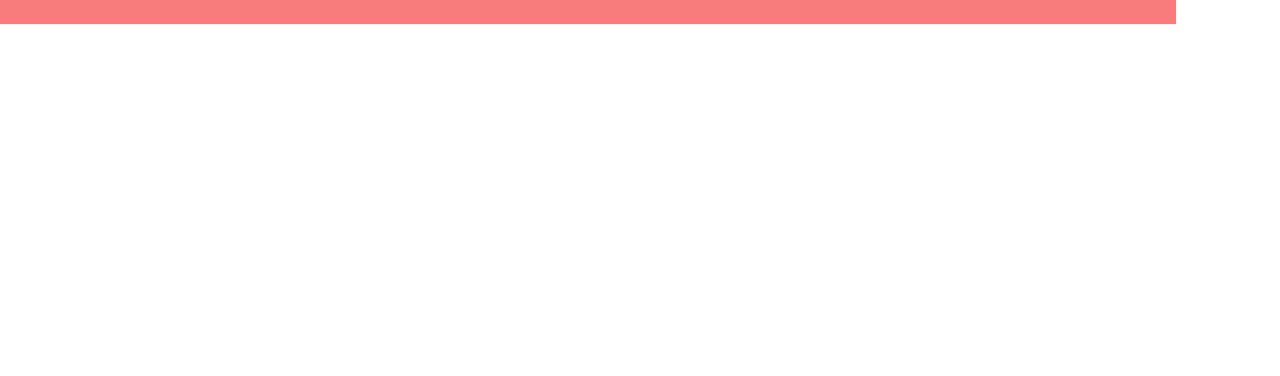
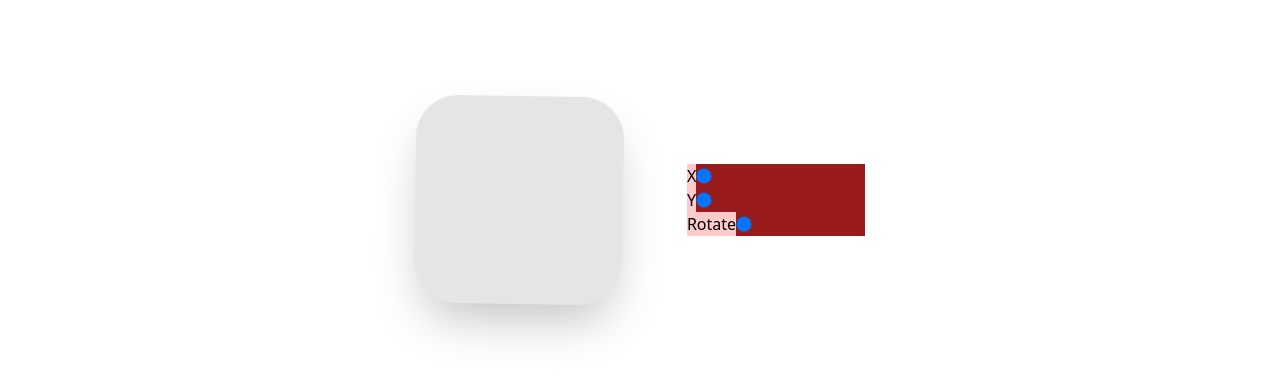
Before and after one commit to Danishsjjd/framer-motion-animations, a React (Vite) app: page / in a window 1280 px wide. Shown: the top 376 px of the page. Built offline with nearby package versions, Linux system fonts and the light colour scheme.

Commit message:
introduction

```diff
--- a/src/App.tsx
+++ b/src/App.tsx
@@ -1,14 +1,10 @@
-import { motion } from "framer-motion";
+import Introduction from "./sections/Introduction";
+
 const App = () => {
   return (
-    <motion.div
-      className="bg-red-400"
-      initial={{ opacity: 0, x: "-100%" }}
-      animate={{ opacity: 1, x: 0 }}
-      transition={{ duration: 10, type: "tween" }}
-    >
-      App
-    </motion.div>
+    <>
+      <Introduction />
+    </>
   );
 };
 export default App;
--- /dev/null
+++ b/src/components/Range.tsx
@@ -0,0 +1,34 @@
+import { Dispatch, ReactNode, SetStateAction } from "react";
+
+type RangeProps = {
+  setRange: Dispatch<SetStateAction<number>>;
+  children: ReactNode;
+  range: number;
+};
+
+function Range({ children, setRange, range }: RangeProps) {
+  return (
+    <label
+      htmlFor="customRange1"
+      className=" flex items-center justify-center bg-red-200"
+    >
+      <span>{children}</span>
+
+      <input
+        type="range"
+        className="
+      h-6
+      w-full
+      appearance-none
+      bg-red-800
+      p-0
+    "
+        id="customRange1"
+        onChange={(e) => setRange(parseInt(e.target.value))}
+        value={range}
+      />
+    </label>
+  );
+}
+
+export default Range;
--- /dev/null
+++ b/src/sections/Introduction.tsx
@@ -0,0 +1,64 @@
+import { useState } from "react";
+import { motion, transform } from "framer-motion";
+import Range from "../components/Range";
+
+const variants = {
+  whileTap: { scale: 0.8, rotate: -90, borderRadius: "100%" },
+  whileHover: { scale: 1.2, rotate: 90 },
+};
+
+const Introduction = () => {
+  const [x, setX] = useState(0);
+  const [y, setY] = useState(0);
+  const [rotate, setRotate] = useState(0);
+
+  return (
+    <>
+      <div className="flex min-h-[50vh] w-screen items-center justify-center gap-16">
+        <motion.div
+          // variants={variants}
+          className="relative h-52 w-52 rounded-xl bg-neutral-200 shadow-2xl"
+          // animate={{ x, y, rotate }}
+          // whileHover={"whileHover"}
+          // whileTap={"whileTap"}
+          // drag="x"
+          // dragConstraints={{ left: -100, right: 100 }}
+          // onDrag={(event, info) => {
+          //   // setX(info.point.x);
+          //   // setY(info.point.y);
+          //   console.log("top", event.view?.top);
+          //   console.log("info.point", info.point);
+          // }}
+          animate={{
+            scale: [1, 2, 2, 1, 1],
+            rotate: [0, 0, 270, 270, 0],
+            borderRadius: ["20%", "20%", "50%", "50%", "20%"],
+          }}
+          transition={{
+            duration: 2,
+            ease: "easeInOut",
+            times: [0, 0.2, 0.5, 0.8, 1],
+            repeat: Infinity,
+            repeatDelay: 1,
+          }}
+        ></motion.div>
+
+        <div className="">
+          <div>
+            <Range range={x} setRange={setX}>
+              X
+            </Range>
+            <Range range={y} setRange={setY}>
+              Y
+            </Range>
+            <Range range={rotate} setRange={setRotate}>
+              Rotate
+            </Range>
+          </div>
+        </div>
+      </div>
+    </>
+  );
+};
+
+export default Introduction;
```
